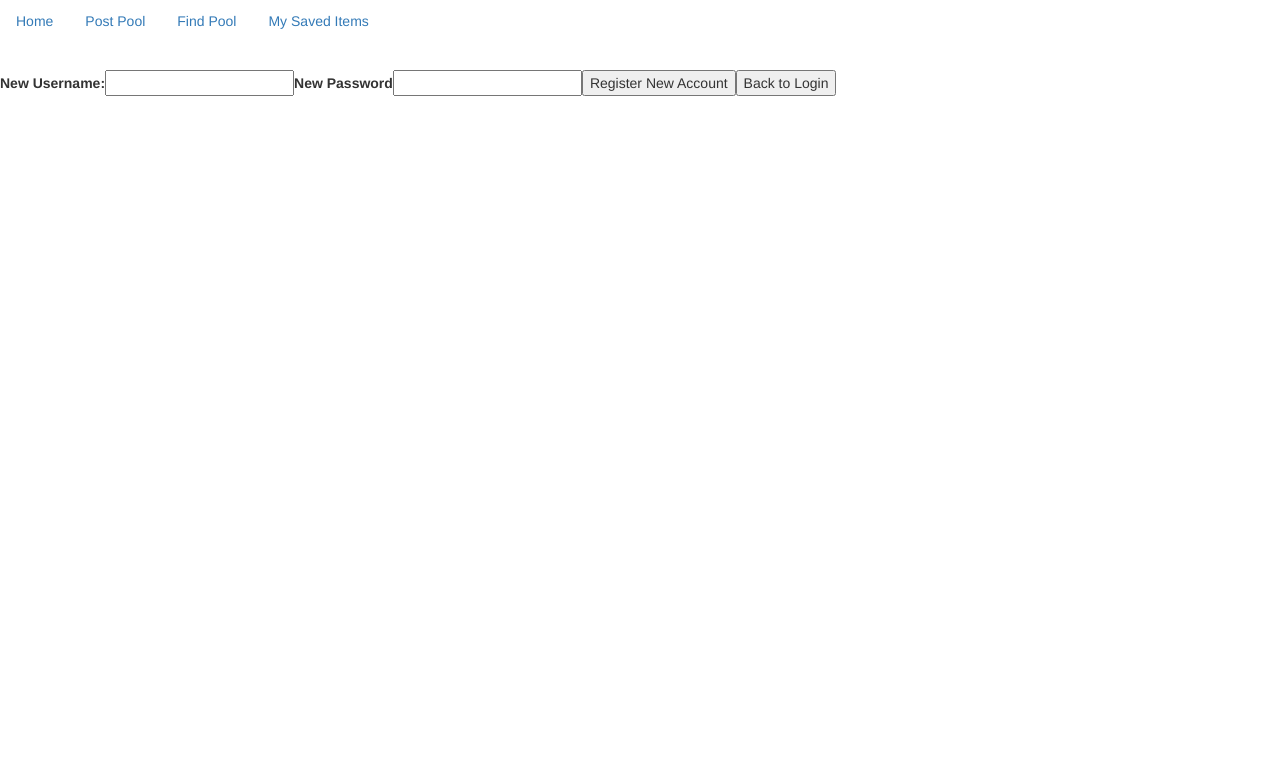
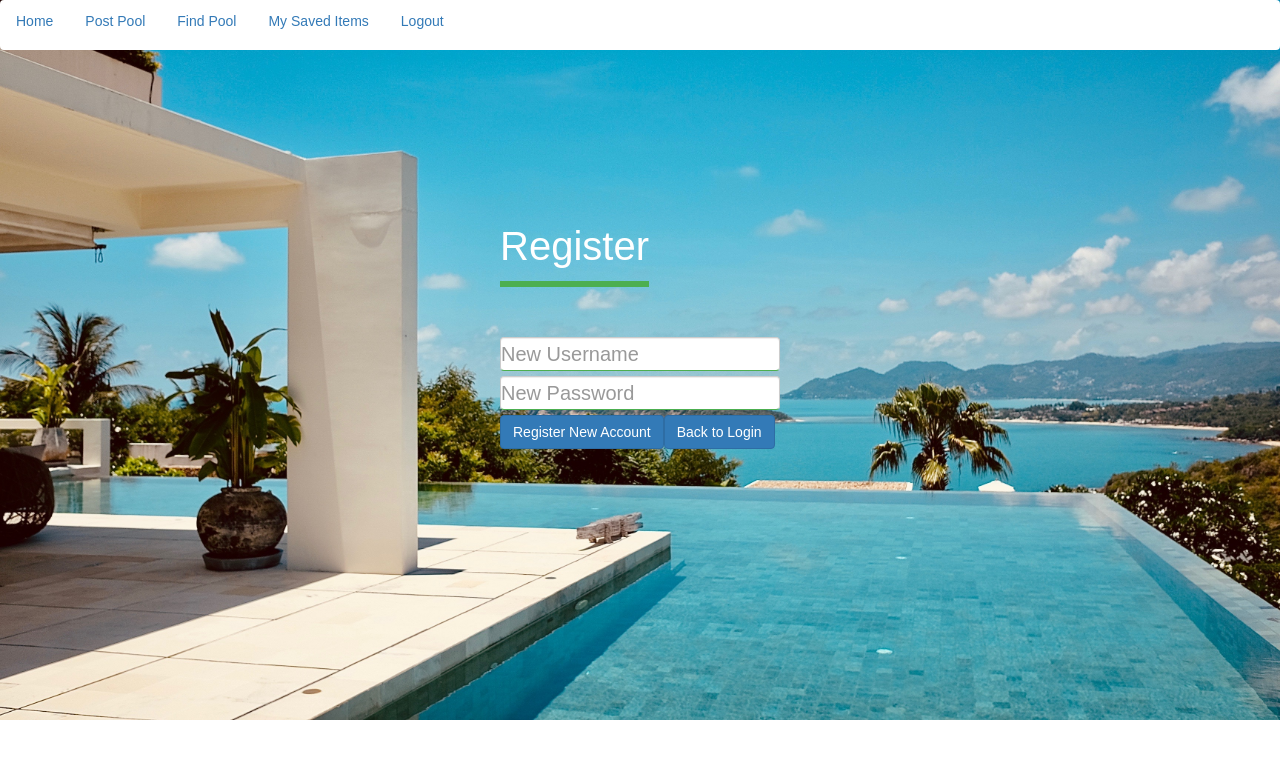
Before and after one commit to Alex-Thacker/land-ocean-for-humans, a React (Create React App) app: page /register in a window 1280 px wide. Shown: the top 758 px of the page. Built offline with nearby package versions, Linux system fonts and the light colour scheme; no server answers.

Commit message:
styling done for login, register, and home screen

```diff
--- a/api/database.json
+++ b/api/database.json
@@ -26,9 +26,9 @@
       "id": 1,
       "userId": 1,
       "photoLink": "",
-      "timeAvailable": "10 pm",
+      "timeAvailable": "9 pm",
       "cost": 10,
-      "description": "no pets allowed",
+      "description": "no pets allowed!!!",
       "location": "123 test lane",
       "dateAvailable": "4/29/19"
     },
--- a/package.json
+++ b/package.json
@@ -7,7 +7,8 @@
     "react": "^16.8.6",
     "react-dom": "^16.8.6",
     "react-router-dom": "^5.0.0",
-    "react-scripts": "3.0.0"
+    "react-scripts": "3.0.0",
+    "reactstrap": "^8.0.0"
   },
   "scripts": {
     "start": "react-scripts start",
--- a/src/components/home/Home.js
+++ b/src/components/home/Home.js
@@ -1,13 +1,29 @@
 import React, { Component } from 'react'
 
+
 export default class Home extends Component {
+  state = {
+    hideClass: "hideAbout",
+    showClass: ""
+  }
+
+
   render() {
     return (
       <React.Fragment>
-        <h1>Welcome to Land Ocean for Humans</h1>
-        <h3>About</h3>
-        <p>This app is designed to help people find a local pool.  Also allows users to share their private pool if they want.  From this screen you can either share your private pool by posting a new pool or find a pool by going into the find a pool section from the nav bar!</p>
-        <p>You can also view your saved pools from the nav bar</p>
+        <div className="homeCss">
+          <h1>Land Ocean for Humans</h1>
+          <h3>Created by Alex Thacker</h3>
+          <p className={this.state.hideClass}>This application has two main features. The first is designed for people with swimming pools. The app will let them post their pool and allow the public to use it, basically turing their private pool into a public one. They have the option to charge an entry fee, set times of availability, and any other detail they would like. The second feature is for people without a pool. It allows them to find pools that other people have posted. Once they find a pool they like, they're able to save it to their personal profile. Enjoy!</p>
+          <button className={`btn btn-primary ${this.state.showClass}`} onClick={() => this.setState({
+            hideClass: "",
+            showClass: "hideAbout"
+          })}>ABOUT MY APP</button>
+          <button className={`btn btn-primary ${this.state.hideClass}`} onClick={() => this.setState({
+            hideClass: "hideAbout",
+            showClass: ""
+          })}>HIDE</button>
+        </div>
       </React.Fragment>
     )
   }
--- /dev/null
+++ b/src/components/home/home.css
@@ -0,0 +1,27 @@
+.homeCss{
+    position: absolute;
+    top: 50%;
+    left: 50%;
+    transform: translate(-50%, -50%);
+    text-align: center;
+}
+
+.homeCss h1 {
+    color: #fff;
+    font-size: 50px;
+}
+
+.homeCss h3 {
+    color: #fff;
+    font-size: 30px;
+}
+
+.homeCss p {
+    color: #fff;
+    font-size: 20px;
+}
+.hideAbout{
+    display: none;
+    color: #fff;
+    font-size: 50px;
+}
--- a/src/components/login/Login.js
+++ b/src/components/login/Login.js
@@ -1,4 +1,9 @@
 import React, { Component } from 'react'
+import "./login.css"
+import {
+    Card, CardImg, CardText, CardBody,
+    CardTitle, CardSubtitle, Button
+} from 'reactstrap';
 
 export default class Login extends Component {
     state = {
@@ -19,7 +24,7 @@ export default class Login extends Component {
             return user.userName.toLowerCase() === this.state.userName.toLowerCase() && user.password === this.state.password
         })
 
-        if (testLogin){
+        if (testLogin) {
             console.log(testLogin)
             // let id = this.props.users.map(user => user.id)
             sessionStorage.setItem("valid", testLogin.id)
@@ -33,15 +38,24 @@ export default class Login extends Component {
     render() {
         return (
             <React.Fragment>
-          <h1>Login if you want</h1>
+                <div className="form-background">
+                    <h1>Login</h1>
                     <form onSubmit={this.handleLogin}>
-              <label>Enter Username: </label>
-              <input type="text" onChange={this.handleChange} id="userName" />
-              <label>Enter Password: </label>
-              <input type="password" onChange={this.handleChange} id="password" />
-              <button type="submit">Login</button>
-              <button onClick={() => this.props.history.push("/register")}>Register New User</button>
+                        <div className="card">
+                            <div className="card-body">
+                                {/* <label className="textbox">Enter Username: </label> */}
+                                <input className="form-control textbox" type="text" onChange={this.handleChange} id="userName" placeholder="Username" />
+                                {/* <label className="textbox" for="exampleInputPassword1">Enter Password: </label> */}
+                                <input className="form-control textbox" type="password" onChange={this.handleChange} id="password" placeholder="password" />
+                                <div className="button-padding">
+                                    <button className="btn btn-primary" type="submit">Login</button>
+                                    <button className="btn btn-primary" onClick={() => this.props.history.push("/register")}>Register New User</button>
+                                </div>
+                            </div>
+                        </div>
+
                     </form>
+                </div>
 
             </React.Fragment>
         )
--- a/src/components/login/Register.js
+++ b/src/components/login/Register.js
@@ -1,5 +1,6 @@
 import React, { Component } from 'react'
 import ResourceManager from "../../ResourceManager"
+import "./login.css"
 
 export default class Register extends Component {
     state = {
@@ -37,14 +38,17 @@ export default class Register extends Component {
   render() {
     return (
       <React.Fragment>
+        <div className="form-background">
+        <h1>Register</h1>
         <form onSubmit={this.handleRegister}>
-            <label>New Username: </label>
-            <input onChange={this.handleChange} id="userName" type="text" />
-            <label>New Password</label>
-            <input onChange={this.handleChange} id="password" type="password" />
-            <button type="submit">Register New Account</button>
-            <button onClick={() => this.props.history.push("/")}>Back to Login</button>
+            {/* <label>New Username: </label> */}
+            <input className="form-control textbox" onChange={this.handleChange} id="userName" type="text" placeholder="New Username" />
+            {/* <label>New Password</label> */}
+            <input className="form-control textbox" onChange={this.handleChange} id="password" type="password" placeholder="New Password" />
+            <button className="btn btn-primary" type="submit">Register New Account</button>
+            <button className="btn btn-primary" onClick={() => this.props.history.push("/")}>Back to Login</button>
         </form>
+        </div>
       </React.Fragment>
     )
   }
--- /dev/null
+++ b/src/components/login/login.css
@@ -0,0 +1,43 @@
+.button-padding{
+    margin-top: 3px;
+}
+
+body{
+    margin: 0;
+    padding: 0;
+    font-family: sans-serif;
+    background: url("pool3.jpg") no-repeat;
+    background-size: cover;
+}
+
+.form-background{
+    width: 280px;
+    position: absolute;
+    top: 40%;
+    left: 50%;
+    transform: translate(-50%, -50%);
+    color: white;
+}
+
+.textbox{
+    width: 100%;
+    overflow: hidden;
+    font-size: 20px;
+    padding: 5px 0;
+    margin: 5px 0;
+    border-bottom: 1px solid #4caf50;
+}
+
+.form-background h1{
+    float: left;
+    font-size: 40px;
+    border-bottom: 6px solid #4caf50;
+    margin-bottom: 50px;
+    padding: 13px 0;
+}
+
+.textbox input{
+    /* border: none; */
+    outline: none;
+    background: none;
+}
--- a/src/components/nav/NavBar.js
+++ b/src/components/nav/NavBar.js
@@ -1,11 +1,13 @@
 import React, { Component } from 'react'
 import { Link } from "react-router-dom"
 import "bootstrap/dist/css/bootstrap.min.css"
+import "./navbar.css"
+import "../home/home.css"
 
 export default class NavBar extends Component {
     render() {
         return (
-            <nav className="navbar navbar-light light-blue flex-md-nowrap p-0 shadow">
+            <nav className="navbar navbar-expand-lg navbar-dark bg-dark navCss">
                 <ul className="nav nav-pills nav-fill">
                     <li className="nav-item">
                         <Link className="nav-link" to="/home">Home</Link>
@@ -19,8 +21,9 @@ export default class NavBar extends Component {
                     <li className="nav-item">
                         <Link className="nav-link" to="/mysaveditems">My Saved Items</Link>
                     </li>
+                    <li className="nav-item"><Link className="mr-1 nav-link" onClick={() => sessionStorage.clear()} to="/">Logout</Link>
+                    </li>
                 </ul>
-                {/* <Link className="mr-1" onClick={() => sessionStorage.clear()} to="/">Logout</Link> */}
             </nav>
         )
     }
--- /dev/null
+++ b/src/components/nav/navbar.css
@@ -0,0 +1,3 @@
+.navCss{
+    background-color: white;
+}
```
Also changed, not shown: src/components/login/pool3.jpg (added), 1 other file (tests, documents, lock files or other folders). Lines whose indentation alone changed are shown as unchanged.
